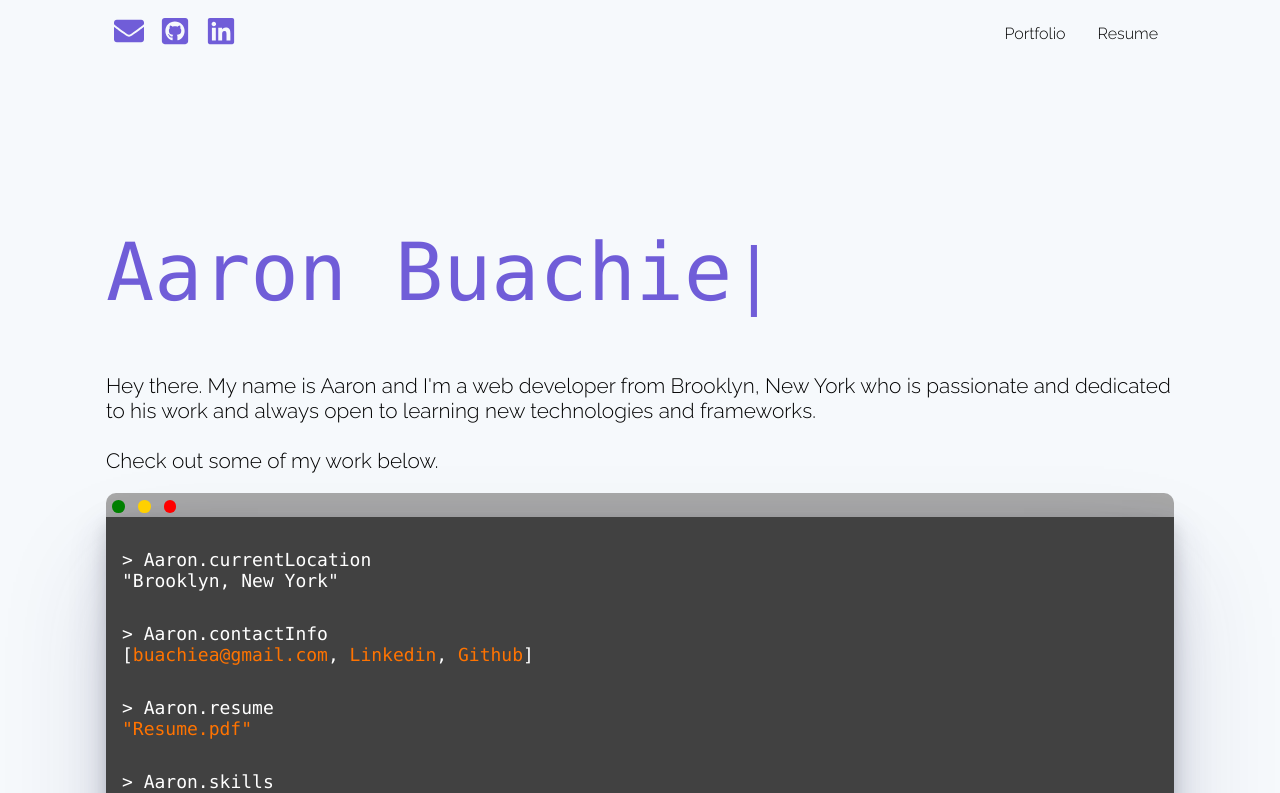
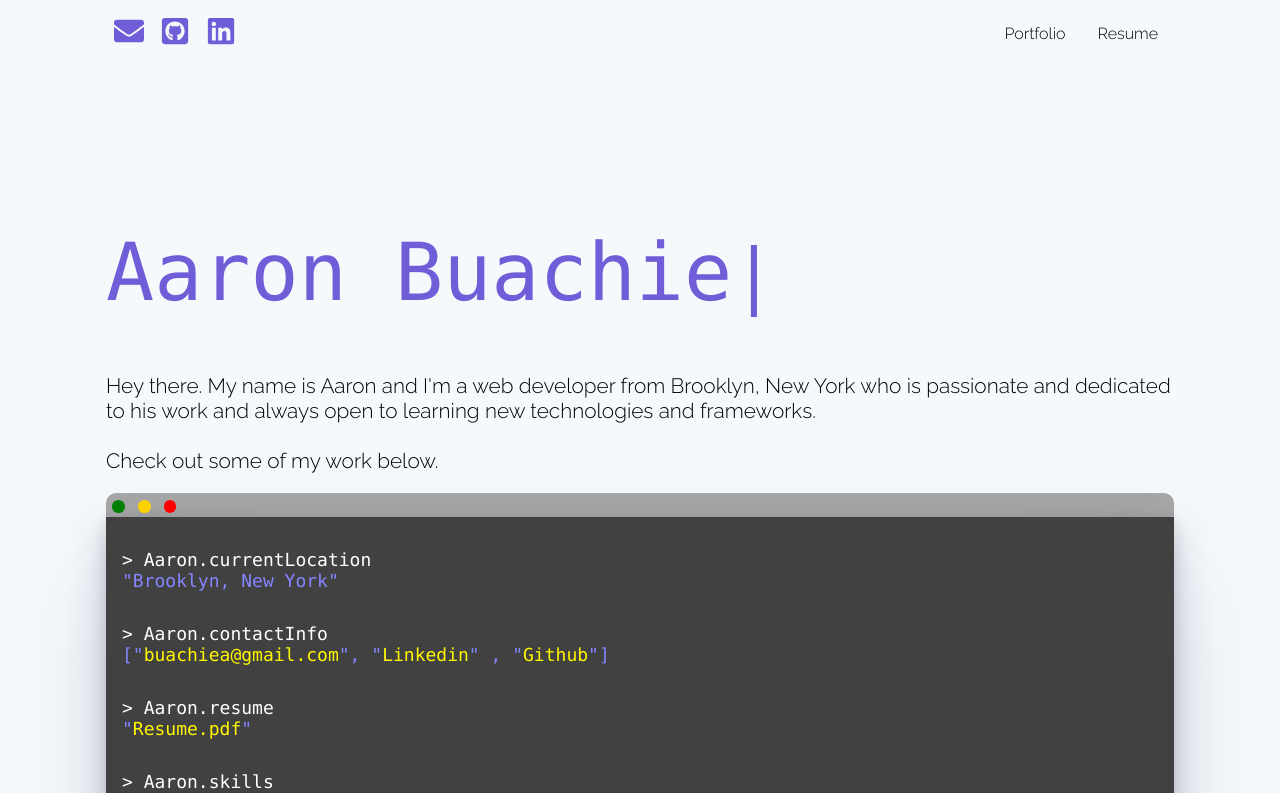
Before and after one commit to Buachie/portfolio, a React (Create React App) app: page / in a window 1280 px wide. Shown: the top 793 px of the page. Built offline with nearby package versions, Linux system fonts and the light colour scheme.

Commit message:
Add Resume.pdf, Change hero colors

```diff
--- a/src/App.css
+++ b/src/App.css
@@ -148,8 +148,12 @@ html body {
 }
 
 .hero-container .my-info .info-section a {
-  color: #ff7300;
+  color: #fff700;
   text-decoration: none;
+}
+
+.hero-container .my-info .info-section .info-data {
+  color: #8486ff;
 }
 
 .hero-container .my-info .info-section a:hover {
--- a/src/App.scss
+++ b/src/App.scss
@@ -126,8 +126,11 @@ html {
         .info-section {
             padding: 1rem 0;
             a{
-                color: #ff7300;
+                color: #fff700;
                 text-decoration: none;
+            }
+            .info-data{
+                color: rgb(132, 134, 255);
             }
         }
         .info-section a:hover {
--- a/src/components/Hero.js
+++ b/src/components/Hero.js
@@ -30,17 +30,17 @@ export class Hero extends Component {
           <div className="info-section">
             <div className="info-title">Aaron.contactInfo</div>
             <div className="info-data">
-              [<a href="mailto:buachiea@gmail.com">buachiea@gmail.com</a>,{" "}
-              <a href="https://www.linkedin.com/in/aaron-buachie-5b678775/">
+              ["<a href="mailto:buachiea@gmail.com">buachiea@gmail.com</a>",{" "}
+              "<a href="https://www.linkedin.com/in/aaron-buachie-5b678775/">
                 Linkedin
-              </a>
-              , <a href="https://github.com/Buachie">Github</a>]
+              </a>"
+              , "<a href="https://github.com/Buachie">Github</a>"]
             </div>
           </div>
           <div className="info-section">
             <div className="info-title">Aaron.resume</div>
             <div className="info-data">
-              <a href={Resume} rel="noopener noreferrer" target="_blank">"Resume.pdf"</a>
+              "<a href={Resume} rel="noopener noreferrer" target="_blank">Resume.pdf</a>"
             </div>
           </div>
           <div className="info-section">
```
Also changed, not shown: 1 other file (tests, documents, lock files or other folders).
